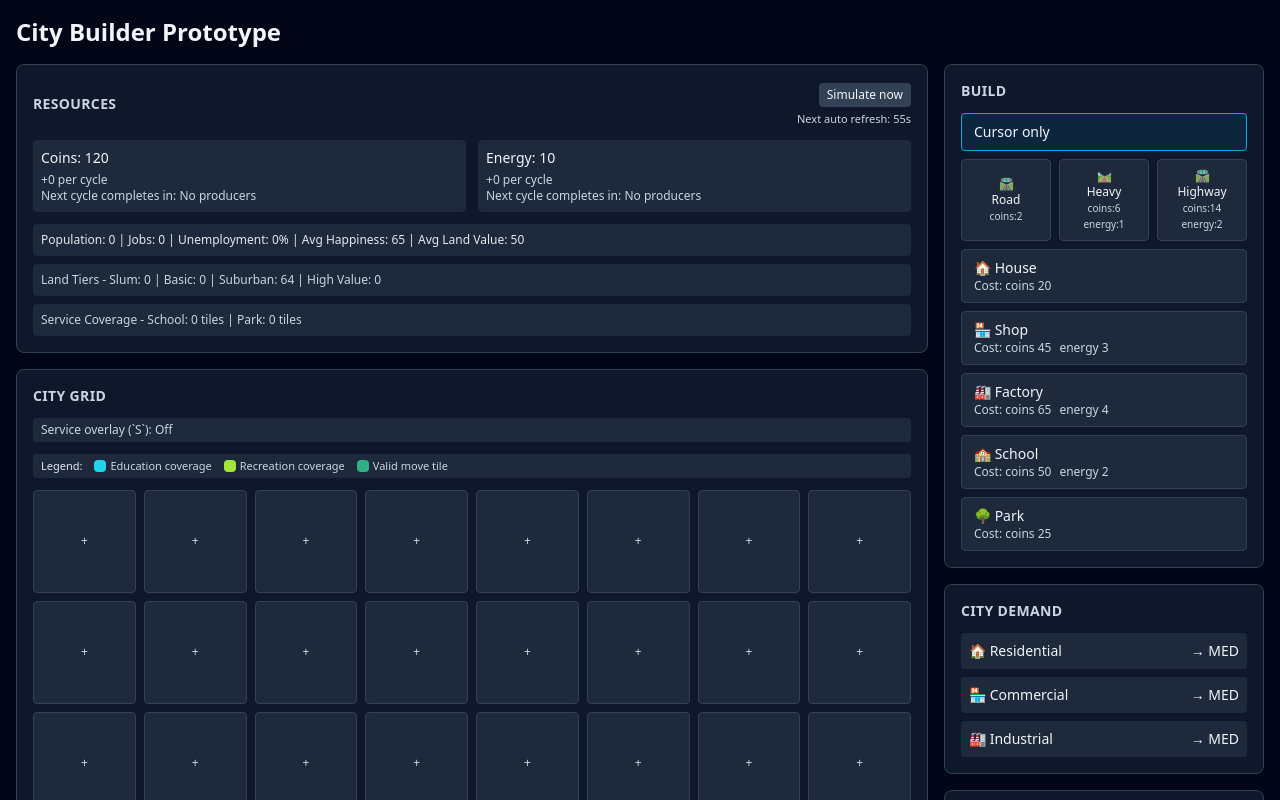
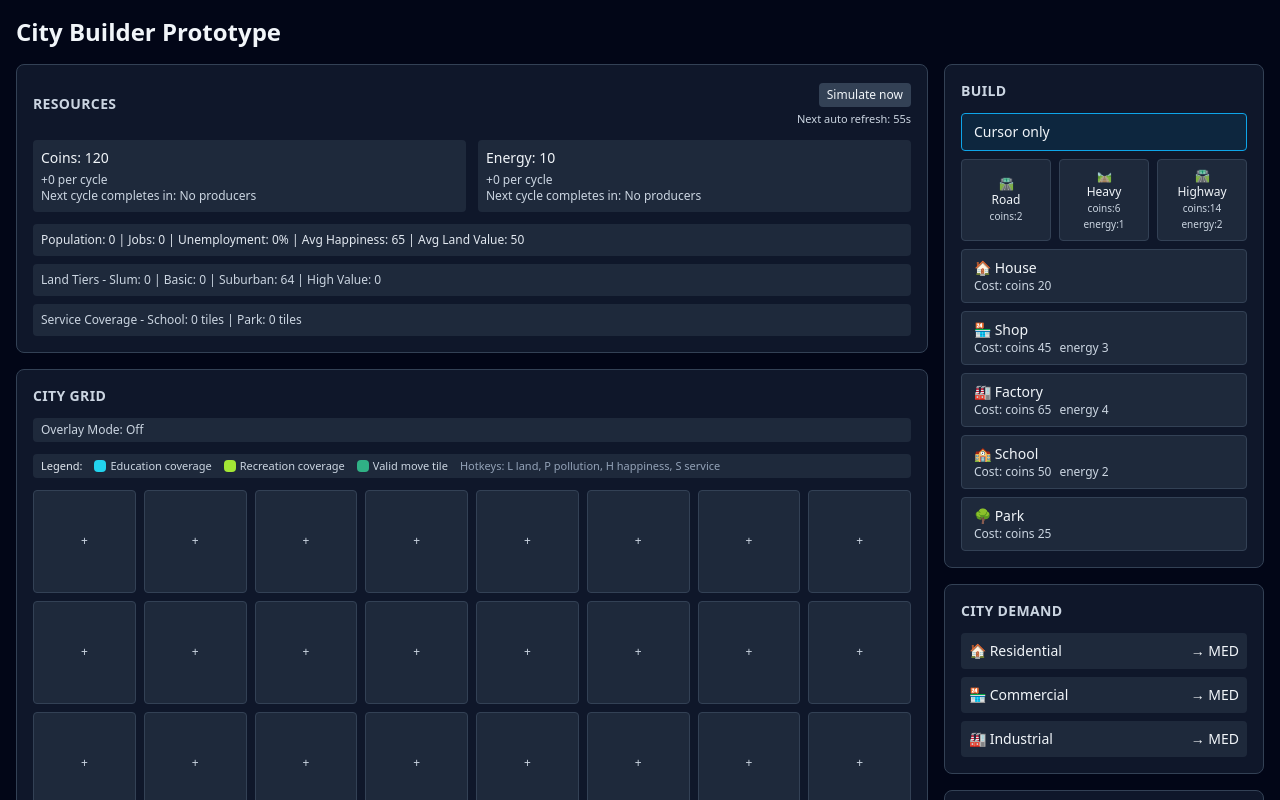
Before and after one commit to christinabranson/city-simulator, a Next.js app: page / in a window 1280 px wide. Shown: the top 800 px of the page. Built offline with nearby package versions, Linux system fonts and the light colour scheme.

Commit message:
more layers

```diff
--- a/components/CityGrid.tsx
+++ b/components/CityGrid.tsx
@@ -18,7 +18,14 @@ const roadStyle = (roadType: "road" | "heavyRoad" | "highway"): { className: str
   return { className: "bg-slate-600 hover:bg-slate-500", icon: "🛣️" };
 };
 
-type ServiceOverlayMode = "none" | "education" | "recreation" | "combined";
+type OverlayMode =
+  | "none"
+  | "landValue"
+  | "pollution"
+  | "happiness"
+  | "serviceEducation"
+  | "serviceRecreation"
+  | "serviceCombined";
 
 export const CityGrid = () => {
   const tiles = useGameStore((state) => state.tiles);
@@ -31,23 +38,37 @@ export const CityGrid = () => {
   const placeMovedBuilding = useGameStore((state) => state.placeMovedBuilding);
   const toggleRoad = useGameStore((state) => state.toggleRoad);
   const inspectTile = useGameStore((state) => state.inspectTile);
-  const [serviceOverlayMode, setServiceOverlayMode] = useState<ServiceOverlayMode>("none");
+  const [overlayMode, setOverlayMode] = useState<OverlayMode>("none");
 
   useEffect(() => {
     const onKeyDown = (event: KeyboardEvent): void => {
-      if (event.key.toLowerCase() !== "s") {
+      const key = event.key.toLowerCase();
+      if (!["l", "p", "h", "s"].includes(key)) {
         return;
       }
       event.preventDefault();
-      setServiceOverlayMode((previous) => {
-        if (previous === "none") {
-          return "education";
+      setOverlayMode((previous) => {
+        if (key === "l") {
+          return previous === "landValue" ? "none" : "landValue";
         }
-        if (previous === "education") {
-          return "recreation";
+        if (key === "p") {
+          return previous === "pollution" ? "none" : "pollution";
         }
-        if (previous === "recreation") {
-          return "combined";
+        if (key === "h") {
+          return previous === "happiness" ? "none" : "happiness";
+        }
+        if (
+          previous !== "serviceEducation" &&
+          previous !== "serviceRecreation" &&
+          previous !== "serviceCombined"
+        ) {
+          return "serviceEducation";
+        }
+        if (previous === "serviceEducation") {
+          return "serviceRecreation";
+        }
+        if (previous === "serviceRecreation") {
+          return "serviceCombined";
         }
         return "none";
       });
@@ -107,19 +128,44 @@ export const CityGrid = () => {
   };
 
   const getServiceOverlayOpacity = (tile: (typeof tiles)[number]): { education: number; recreation: number } => {
-    if (serviceOverlayMode === "none") {
-      return { education: 0, recreation: 0 };
-    }
-    if (serviceOverlayMode === "education") {
+    if (overlayMode === "serviceEducation") {
       return { education: tile.serviceCoverage.education ? 0.78 : 0, recreation: 0 };
     }
-    if (serviceOverlayMode === "recreation") {
+    if (overlayMode === "serviceRecreation") {
       return { education: 0, recreation: tile.serviceCoverage.recreation ? 0.78 : 0 };
     }
-    return {
-      education: tile.serviceCoverage.education ? 0.58 : 0,
-      recreation: tile.serviceCoverage.recreation ? 0.58 : 0
-    };
+    if (overlayMode === "serviceCombined") {
+      return {
+        education: tile.serviceCoverage.education ? 0.58 : 0,
+        recreation: tile.serviceCoverage.recreation ? 0.58 : 0
+      };
+    }
+    return { education: 0, recreation: 0 };
+  };
+
+  const getSingleOverlayStyle = (tile: (typeof tiles)[number]): { background: string; opacity: number } | null => {
+    if (overlayMode === "landValue") {
+      const hue = Math.round((tile.landValue / 100) * 120);
+      return {
+        background: `linear-gradient(135deg, hsla(${hue}, 85%, 55%, 0.95), hsla(${hue}, 85%, 35%, 0.9))`,
+        opacity: 0.78
+      };
+    }
+    if (overlayMode === "pollution") {
+      const intensity = Math.max(0, Math.min(tile.pollution / 80, 1));
+      return {
+        background: "linear-gradient(135deg, rgba(251,113,133,0.95), rgba(127,29,29,0.95))",
+        opacity: 0.2 + intensity * 0.75
+      };
+    }
+    if (overlayMode === "happiness") {
+      const hue = Math.round((tile.happiness / 100) * 120);
+      return {
+        background: `linear-gradient(135deg, hsla(${hue}, 90%, 55%, 0.95), hsla(${hue}, 90%, 32%, 0.9))`,
+        opacity: 0.76
+      };
+    }
+    return null;
   };
 
   const onTileClick = (x: number, y: number): void => {
@@ -149,14 +195,20 @@ export const CityGrid = () => {
         </p>
       ) : null}
       <p className="mb-3 rounded bg-slate-800 px-2 py-1 text-xs text-slate-300">
-        Service overlay (`S`):{" "}
-        {serviceOverlayMode === "none"
+        Overlay Mode:{" "}
+        {overlayMode === "none"
           ? "Off"
-          : serviceOverlayMode === "education"
-            ? "Education"
-            : serviceOverlayMode === "recreation"
-              ? "Recreation"
-              : "Combined"}
+          : overlayMode === "landValue"
+            ? "Land Value"
+            : overlayMode === "pollution"
+              ? "Pollution"
+              : overlayMode === "happiness"
+                ? "Happiness"
+                : overlayMode === "serviceEducation"
+                  ? "Service: Education"
+                  : overlayMode === "serviceRecreation"
+                    ? "Service: Recreation"
+                    : "Service: Combined"}
       </p>
       <div className="mb-3 flex flex-wrap items-center gap-3 rounded bg-slate-800 px-2 py-1 text-[11px] text-slate-300">
         <span className="font-medium text-slate-200">Legend:</span>
@@ -172,6 +224,7 @@ export const CityGrid = () => {
           <span className="inline-block h-3 w-3 rounded bg-emerald-400/80" />
           Valid move tile
         </span>
+        <span className="text-slate-400">Hotkeys: L land, P pollution, H happiness, S service</span>
       </div>
       <div
         className="grid gap-2"
@@ -183,6 +236,7 @@ export const CityGrid = () => {
           const movePreview = getMovePreview(tile.x, tile.y);
           const buildPreview = getBuildPreview(tile);
           const serviceOverlay = getServiceOverlayOpacity(tile);
+          const singleOverlay = getSingleOverlayStyle(tile);
           if (!tile.buildingId) {
             if (tile.roadType !== "none") {
               const style = roadStyle(tile.roadType);
@@ -211,6 +265,12 @@ export const CityGrid = () => {
                         "radial-gradient(circle at 70% 30%, rgba(163,230,53,0.95), rgba(77,124,15,0.8))"
                     }}
                   />
+                  {singleOverlay ? (
+                    <span
+                      className="pointer-events-none absolute inset-0 rounded"
+                      style={{ background: singleOverlay.background, opacity: singleOverlay.opacity }}
+                    />
+                  ) : null}
                   {movePreview ? (
                     <span
                       className={`pointer-events-none absolute inset-0 rounded ${
@@ -254,6 +314,12 @@ export const CityGrid = () => {
                       "radial-gradient(circle at 70% 30%, rgba(163,230,53,0.95), rgba(77,124,15,0.8))"
                   }}
                 />
+                {singleOverlay ? (
+                  <span
+                    className="pointer-events-none absolute inset-0 rounded"
+                    style={{ background: singleOverlay.background, opacity: singleOverlay.opacity }}
+                  />
+                ) : null}
                 {movePreview ? (
                   <span
                     className={`pointer-events-none absolute inset-0 rounded ${
@@ -307,6 +373,12 @@ export const CityGrid = () => {
                       "radial-gradient(circle at 70% 30%, rgba(163,230,53,0.95), rgba(77,124,15,0.8))"
                   }}
                 />
+                {singleOverlay ? (
+                  <span
+                    className="pointer-events-none absolute inset-0 rounded"
+                    style={{ background: singleOverlay.background, opacity: singleOverlay.opacity }}
+                  />
+                ) : null}
                 {movePreview ? (
                   <span
                     className={`pointer-events-none absolute inset-0 rounded ${
```
